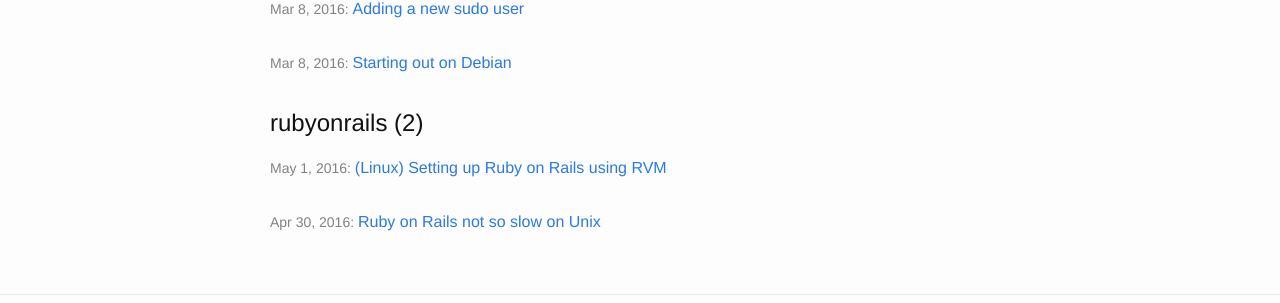
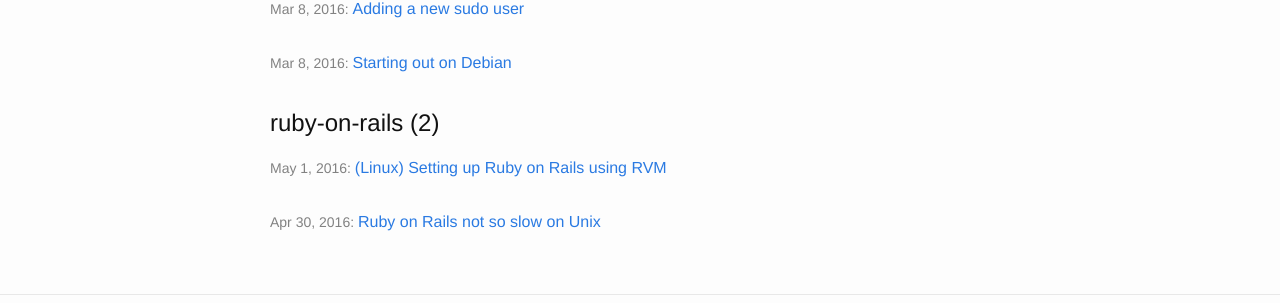
Before and after one commit to msayson/msayson.github.io, a Jekyll site: the page built from categories.html, in a window 1280 px wide. Shown: the part 1307-1610 px from the top of the page. Built offline with Jekyll 4.4.1, drawn with Linux system fonts in a browser that asks for light colours.

Commit message:
Updated ruby-on-rails category name

```diff
--- a/_posts/2016-04-29-ruby-on-rails-not-so-slow-on-unix.markdown
+++ b/_posts/2016-04-29-ruby-on-rails-not-so-slow-on-unix.markdown
@@ -2,7 +2,7 @@
 layout: post
 title:  "Ruby on Rails not so slow on Unix"
 date:   2016-04-29 20:30:00 -0800
-categories: rubyonrails
+categories: ruby-on-rails
 ---
 I've been starting to work in Ruby on Rails, and the Rails experience seems to be much smoother on Linux than on Windows.
 
--- a/_posts/2016-04-30-linux-setting-up-ruby-on-rails-using-rvm.markdown
+++ b/_posts/2016-04-30-linux-setting-up-ruby-on-rails-using-rvm.markdown
@@ -2,7 +2,7 @@
 layout: post
 title:  "(Linux) Setting up Ruby on Rails using RVM"
 date:   2016-04-30 20:30:00 -0800
-categories: rubyonrails
+categories: ruby-on-rails
 ---
 In this post I'll go over how to install Ruby on Rails on Linux using [Ruby Version Manager, or RVM](https://rvm.io).
 
```
